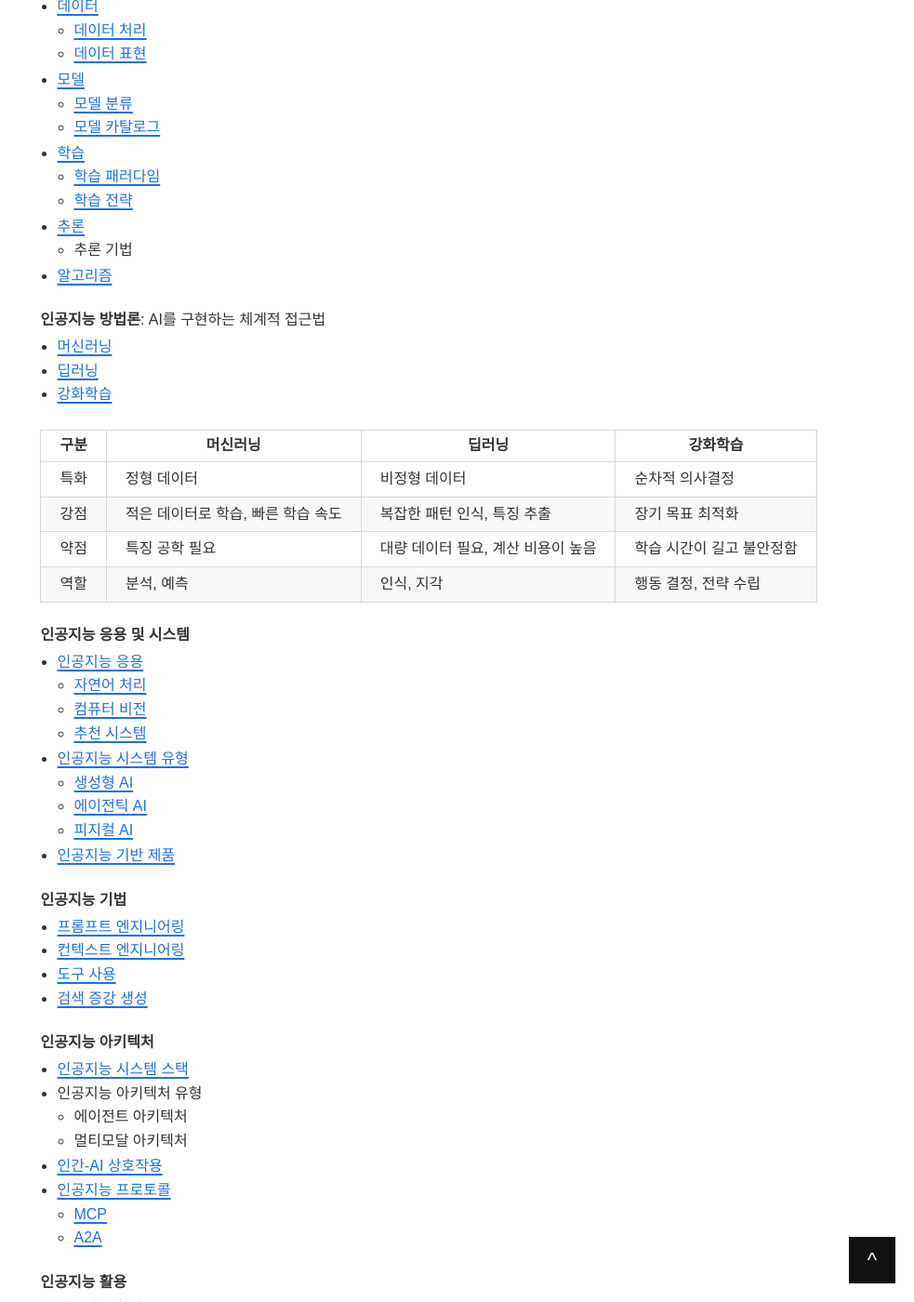
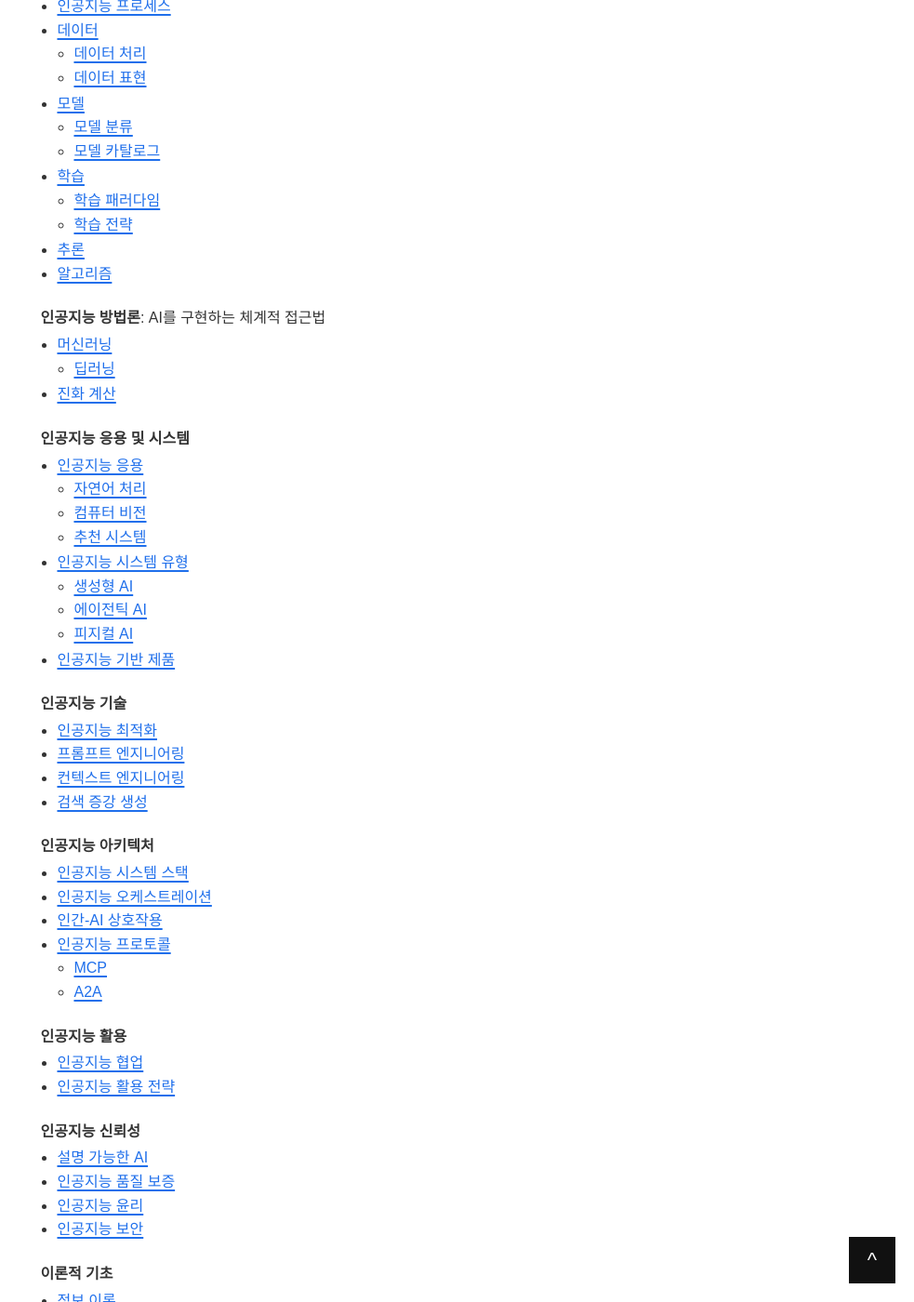
Before and after one commit to underpage/underpage.github.io, a Jekyll site: the page built from _doc/ai/index.md, in a window 1280 px wide and 1400 px high, scrolled down 919 px. Shown: the whole window at 93% size, without its empty margins (297-1280 px from the left). Built offline with Jekyll 4.4.1, drawn with Linux system fonts in a browser that asks for light colours; some of the changed text lies outside the part shown.

Commit message:
인공지능 인덱스 수정

```diff
--- a/_doc/ai/index.md
+++ b/_doc/ai/index.md
@@ -2,7 +2,7 @@
 order: 22
 title: AI
 description: 인공지능 (인덱스)
-summary: 인공지능의 개념, 목표, 구현 기술, 구성 요소, 방법론, 응용 분야, 아키텍처, 활용 및 신뢰성, 이론적 기초에 대한 개요
+summary:
 keywords:
 - artificial intelligence
 - ai
@@ -31,6 +31,7 @@ Artificial Intelligence
 
 **인공지능 기초**
 - [인공지능 개념](./ai.md)
+  - [인공지능 발전](./ai-history.md)
   - [인공지능 인지](./ai-cognition.md)
   - [인공지능 용어](./ai-glossary.md)
 - [인공지능 발전 단계](./ai-evolution.md)
@@ -54,20 +55,12 @@ Artificial Intelligence
   - [학습 패러다임](./ai-learning/paradigm.md)
   - [학습 전략](./ai-learning/strategie.md)
 - [추론](./ai-reasoning/index.md)
-  - 추론 기법
 - [알고리즘](./ai-algorithm/index.md)
 
 **인공지능 방법론**: AI를 구현하는 체계적 접근법
 - [머신러닝](./ml/index.md)
-- [딥러닝](./dl/index.md)
-- [강화학습](./rl/index.md)
-
-구분 | 머신러닝 | 딥러닝 | 강화학습
----|---|---|---
-특화 | 정형 데이터 | 비정형 데이터 | 순차적 의사결정
-강점 | 적은 데이터로 학습, 빠른 학습 속도 | 복잡한 패턴 인식, 특징 추출 | 장기 목표 최적화
-약점 | 특징 공학 필요 | 대량 데이터 필요, 계산 비용이 높음 | 학습 시간이 길고 불안정함
-역할 | 분석, 예측 | 인식, 지각 | 행동 결정, 전략 수립
+  - [딥러닝](./dl/index.md)
+- [진화 계산](./ec/index.md)
 
 **인공지능 응용 및 시스템**
 - [인공지능 응용](./ai-application.md)
@@ -80,17 +73,15 @@ Artificial Intelligence
   - [피지컬 AI](./ai-system/physical.md)
 - [인공지능 기반 제품](./ai-system/index.md#ai-based-product)
 
-**인공지능 기법**
+**인공지능 기술**
+- [인공지능 최적화](./ai-optimization.md)
 - [프롬프트 엔지니어링](./ai-technique/prompt-engineering.md)
 - [컨텍스트 엔지니어링](./ai-technique/context-engineering.md)
-- [도구 사용](./ai-technique/tool-use.md)
 - [검색 증강 생성](./ai-technique/rag.md)
 
 **인공지능 아키텍처**
 - [인공지능 시스템 스택](./ai-system-stack.md)
-- 인공지능 아키텍처 유형
-  - 에이전트 아키텍처
-  - 멀티모달 아키텍처
+- [인공지능 오케스트레이션](./ai-orchestration.md)
 - [인간-AI 상호작용](./human-ai-interaction.md)
 - [인공지능 프로토콜](./ai-protocol/index.md)
   - [MCP](./ai-protocol/mcp.md)
@@ -103,9 +94,8 @@ Artificial Intelligence
 **인공지능 신뢰성**
 - [설명 가능한 AI](./ai-explainable.md)
 - [인공지능 품질 보증](./ai-quality-assurance.md)
-- [인공지능 보안](./ai-security/index.md)
-  - 인공지능 위협 유형
-  - 인공지능 보안 전략
+- [인공지능 윤리](./ai-ethics.md)
+- [인공지능 보안](./ai-security.md)
 
 **이론적 기초**
 - [정보 이론](../information/information-theory/index.md)
```
Also changed, not shown: other parts of _doc/ai/index.md (+1 -1 lines).
